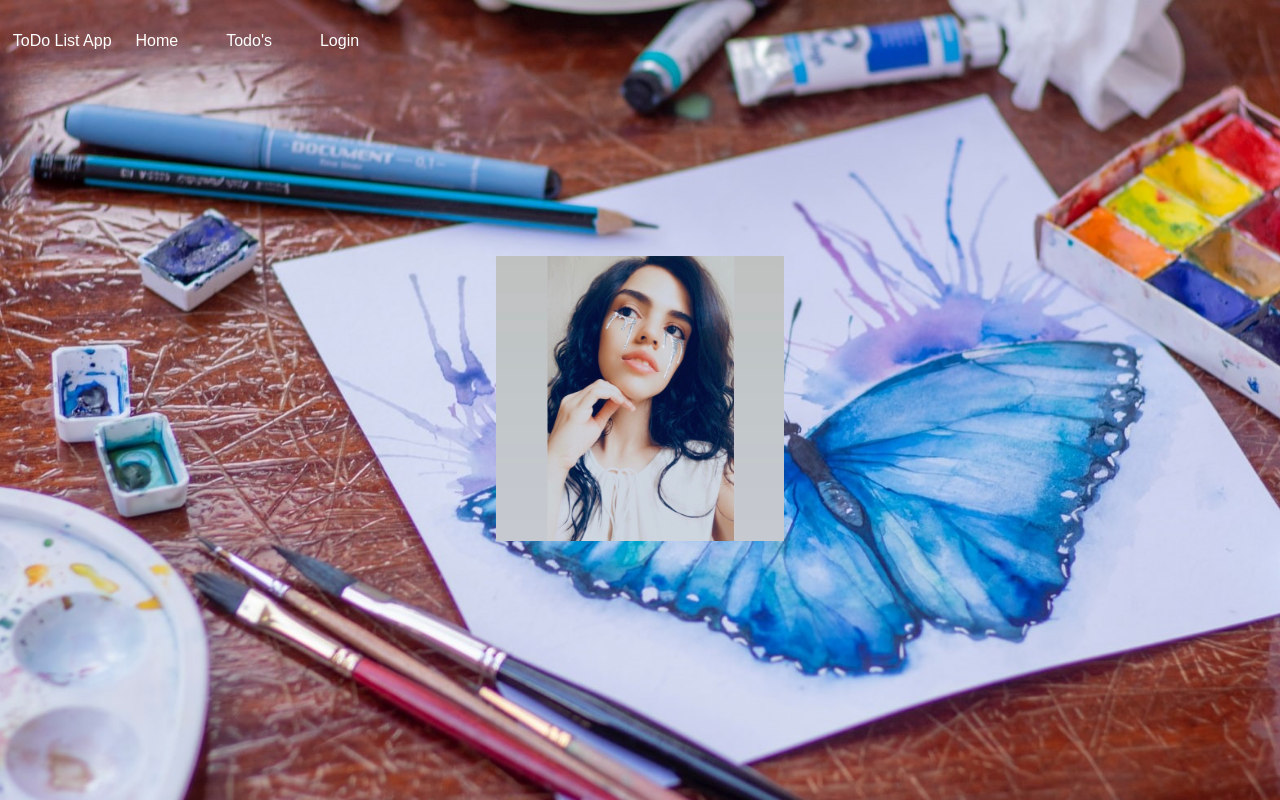
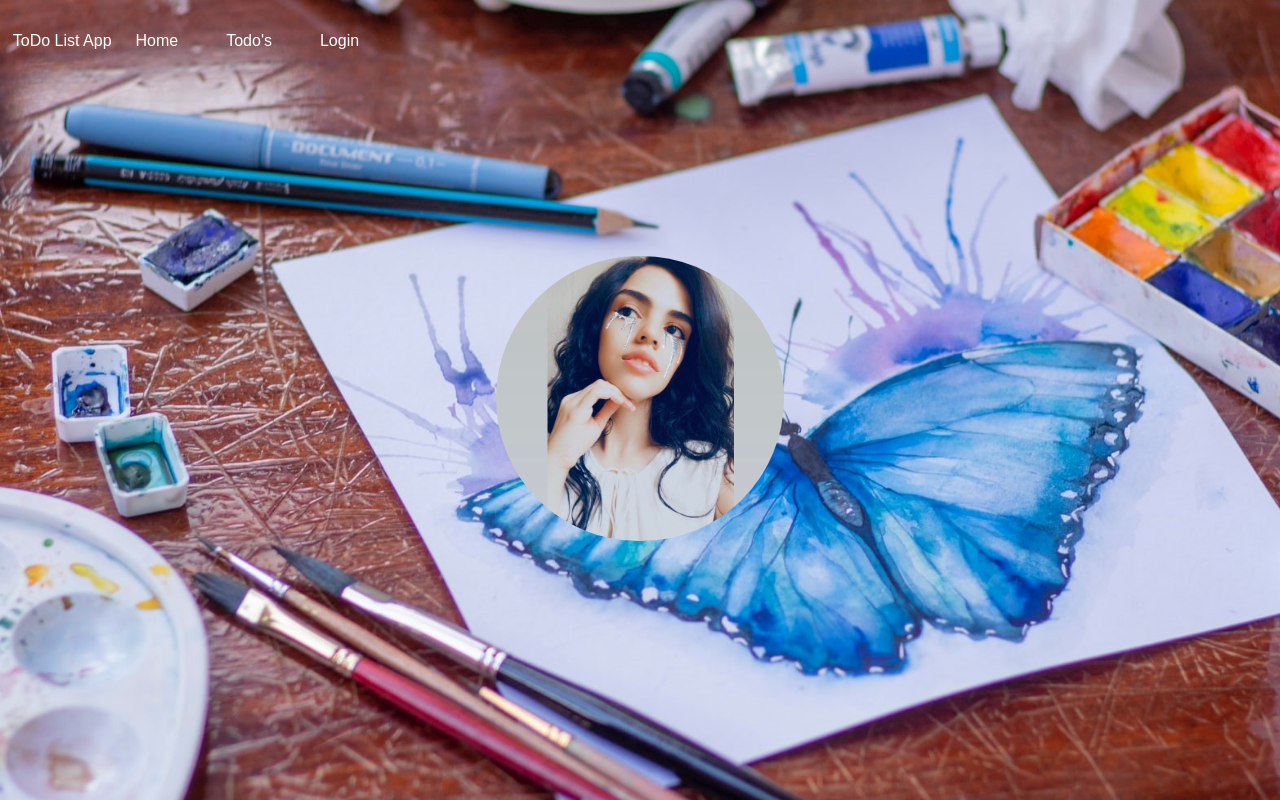
Before and after one commit to marzela547/LoginApp, a React (Create React App) app: page / in a window 1280 px wide. Built offline with nearby package versions, Linux system fonts and the light colour scheme; a web font is replaced by a local one.

Commit message:
Final, hoy si

```diff
--- a/src/components/Pages/Home.js
+++ b/src/components/Pages/Home.js
@@ -3,8 +3,8 @@ import imgurl from "../../img/perfil.PNG"
 function Home(){
   return (
     <section>
-      <div className="foto w-72 h-72 rounded-full left-1/2 top-1/2 transform -translate-x-1/2 -translate-y-1/2 absolute">
-        <img src={imgurl}></img>
+      <div className="foto w-72 h-72 left-1/2 top-1/2 transform -translate-x-1/2 -translate-y-1/2 absolute">
+        <img className="rounded-full" src={imgurl}></img>
       </div>
     </section>
   );
--- a/src/components/Pages/Todo/TodoList.js
+++ b/src/components/Pages/Todo/TodoList.js
@@ -12,7 +12,7 @@ function TodoListItem({ descripcion, id, completed, doneHandler, deleteHandler})
 
   const myClass = (completed)?"striked": "";
   return (
-    <li className=" flex border rounded-lg my-2 h-10 items-center justify-between bg-purple-300 hover:bg-purple-500 text-large text-purple-900">
+    <li className=" flex border rounded-lg my-2 h-10 p-5 items-center justify-between bg-purple-300 hover:bg-purple-500 text-large text-purple-900">
     <span className={myClass}>{descripcion}</span>
     <div className="flex items-center">
       <MdDone className="m-3" onClick={onClick}></MdDone>
```
